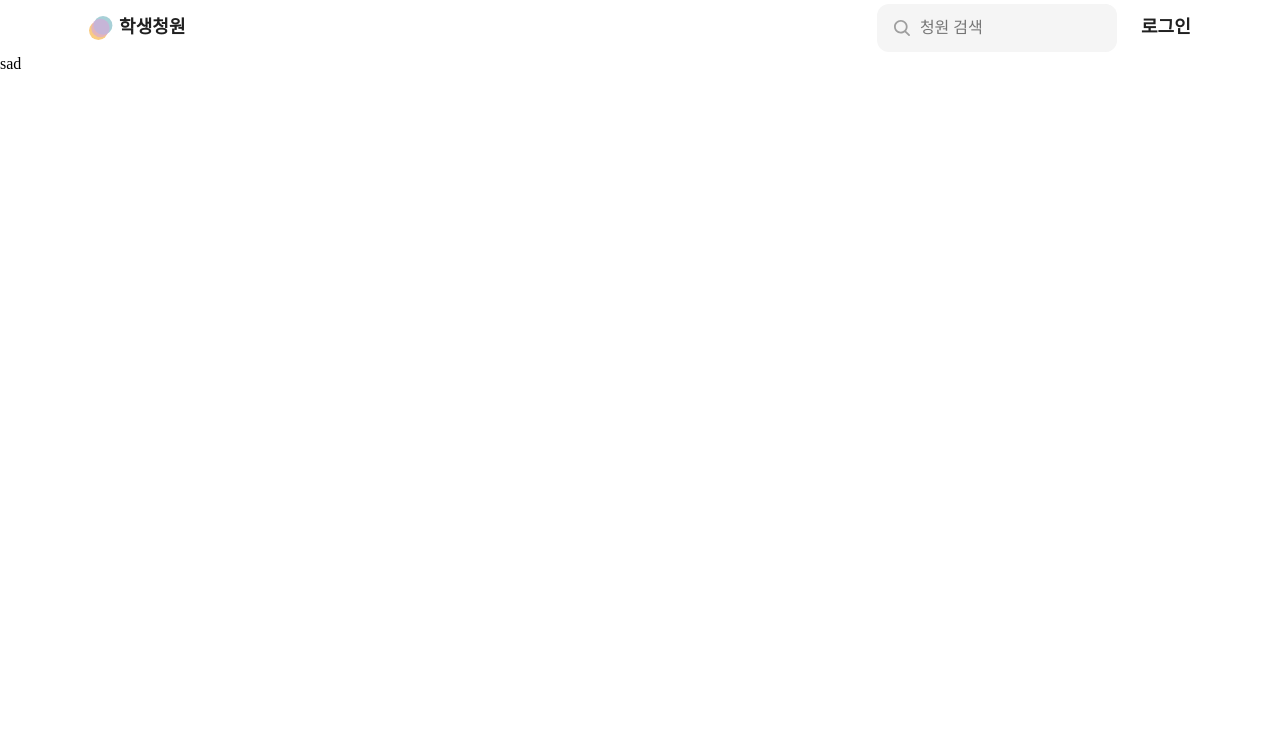
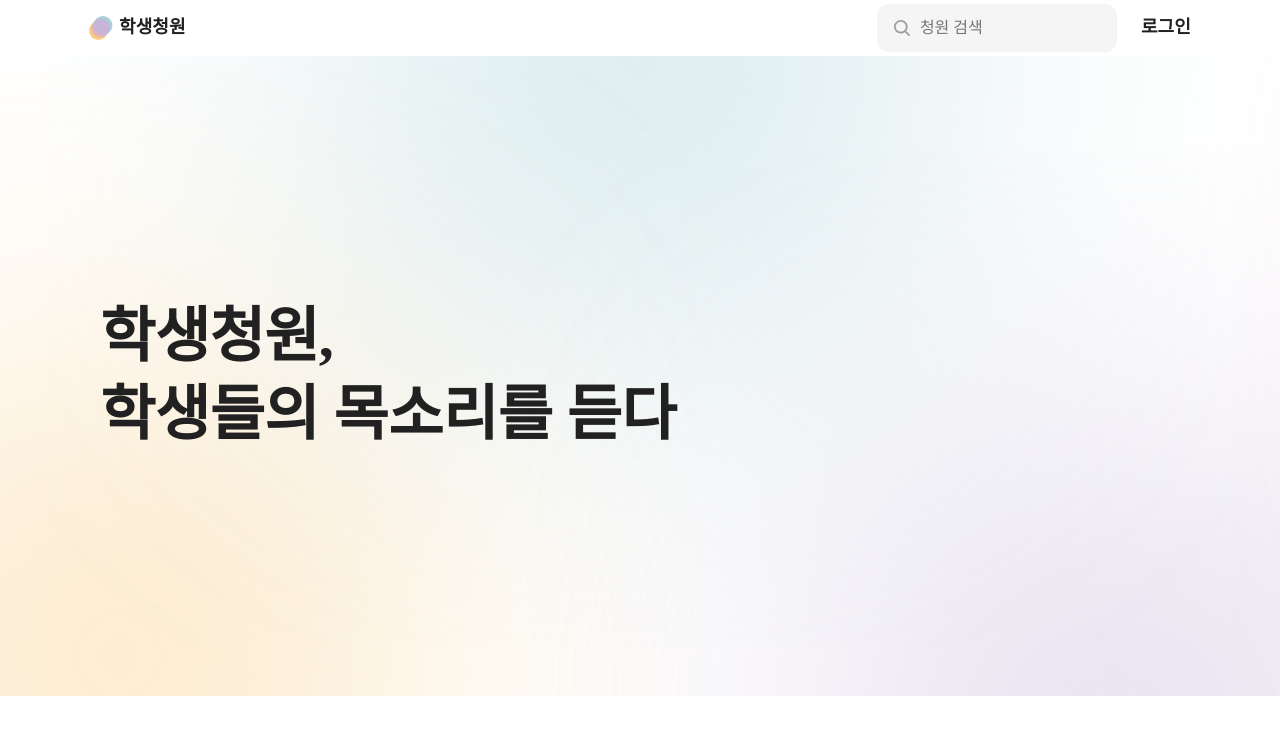
Before and after one commit to Bamdoliro/stupetition, a React (Create React App) app: page /main in a window 1280 px wide. Shown: the top 734 px of the page. Built offline with nearby package versions, Linux system fonts and the light colour scheme; no server answers.

Commit message:
ADD :: Banner

```diff
--- a/src/components/Main/index.tsx
+++ b/src/components/Main/index.tsx
@@ -1,7 +1,18 @@
+import Banner from 'assets/banner.svg';
 import * as S from './style';
 
 const Main = () => {
-  return <S.Container>sad</S.Container>;
+  return (
+    <S.Container>
+      <S.Banner>
+        <S.BannerText>
+          학생청원,
+          <br />
+          학생들의 목소리를 듣다
+        </S.BannerText>
+      </S.Banner>
+    </S.Container>
+  );
 };
 
 export default Main;
--- a/src/components/Main/style.ts
+++ b/src/components/Main/style.ts
@@ -1,4 +1,6 @@
+import BannerImg from 'assets/banner.svg';
 import { color } from 'styles/theme';
+import * as T from 'styles/text';
 import styled from 'styled-components';
 
 export const Container = styled.div`
@@ -6,3 +8,15 @@ export const Container = styled.div`
   height: 100vh;
   background-color: ${color.white};
 `;
+
+export const Banner = styled.div`
+  display: flex;
+  align-items: center;
+  padding-left: 6.25rem;
+  background-image: url(${BannerImg});
+  height: 80%;
+`;
+
+export const BannerText = styled(T.D2)`
+  color: ${color.gray900};
+`;
```
Also changed, not shown: src/assets/banner.svg (added).
